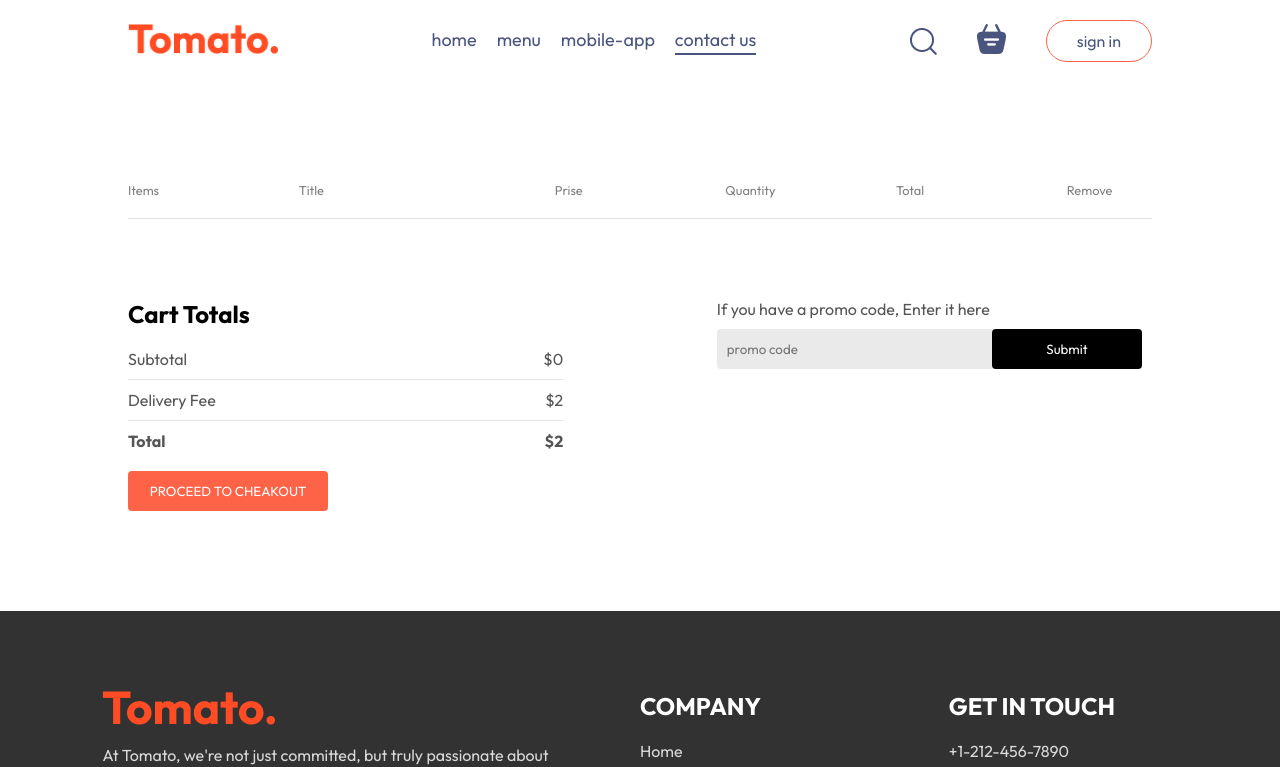
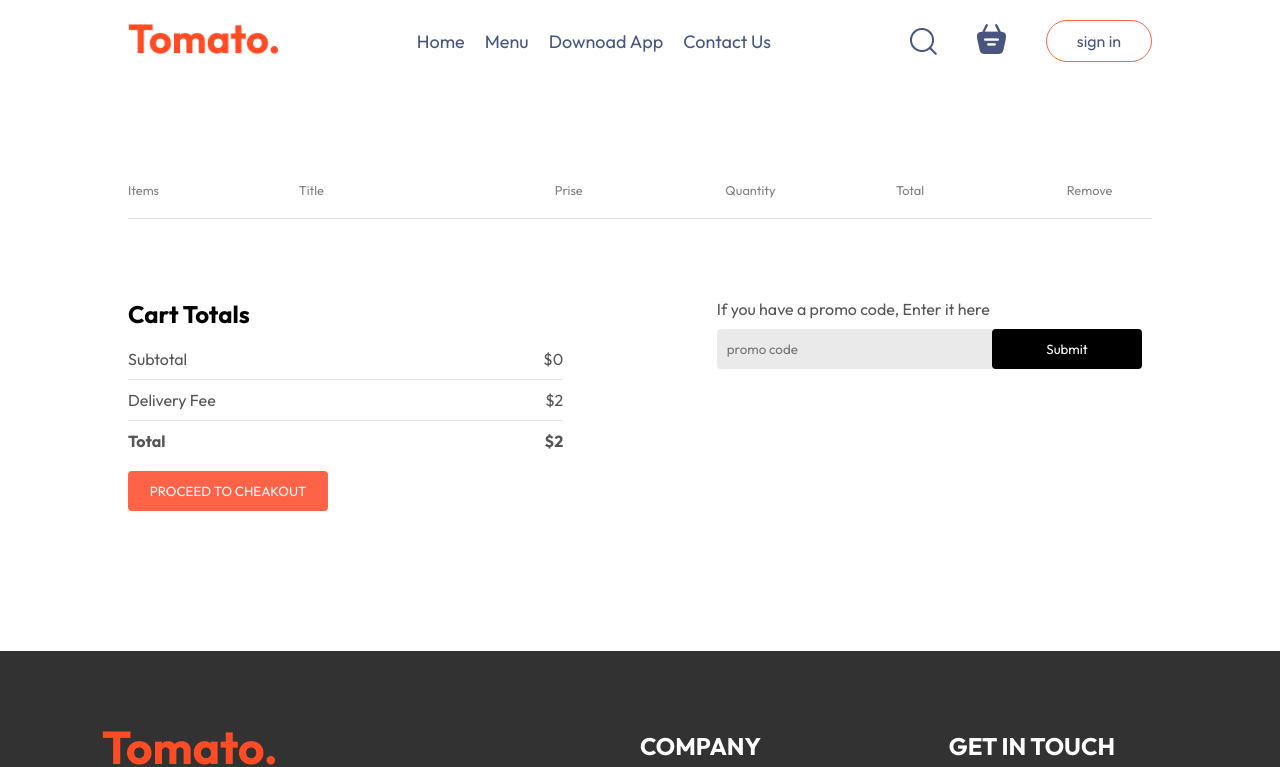
Before and after one commit to DanielFilimonov/Tomato-project, a React (Create React App) app: page /cart#contact-us in a window 1280 px wide. Shown: the top 767 px of the page. Built offline with nearby package versions, Linux system fonts and the light colour scheme.

Commit message:
Версия до react-intersection-observer

```diff
--- a/src/App.jsx
+++ b/src/App.jsx
@@ -5,12 +5,13 @@ import Cart from "./pages/Cart/Cart";
 import Home from "./pages/Home/Home";
 
 import { useEffect, useState } from "react";
-import { Routes, Route } from "react-router-dom";
+import { Routes, Route, useLocation } from "react-router-dom";
 
 const App = () => {
 	const [showLogin, setShowLogin] = useState(false);
 	const [activeSection, setActiveSection] = useState("menu");
 
+    const { hash } = useLocation();
 
 
 	useEffect(() => {
@@ -19,19 +20,26 @@ const App = () => {
 		const observer = new IntersectionObserver(
 			(entries) => {
 				entries.forEach((entry) => {
-					if (entry.isIntersecting) {
-						setActiveSection(entry.target.id);
+                    if (entry.isIntersecting) {
+                        const newSection = entry.target.id;
+                        setActiveSection(newSection);
+
+                        const newHash = `#${newSection}`;
+
+						if (window.location.hash !== newHash) {
+							window.history.replaceState(null, "", newHash);
+						}
 					}
 				});
 			},
 			{
-				threshold: 0.5,
-				rootMargin: "-40px 0px 0px 0px",
+				threshold: 0.8,
+				// rootMargin: "-40px 0px 0px 0px",
 			}
 		);
 
 		sections.forEach((section) => observer.observe(section));
-	}, []);
+	}, [hash]);
 
 	return (
 		<>
--- a/src/components/AppDownload/AppDownload.css
+++ b/src/components/AppDownload/AppDownload.css
@@ -1,9 +1,15 @@
 .app-download {
 	margin: auto auto;
-	margin-top: 100px;
+	margin-top: 140px;
 	font-size: max(3vw, 20px);
 	text-align: center;
 	font-weight: 500;
+}
+
+.app-download h3 {
+    font-size: max(3vw, 20px);
+    text-align: center;
+    font-weight: 500;
 }
 
 .app-download-platforms {
@@ -21,3 +27,27 @@
 .app-download-platforms img:hover{
  transform: scale(1.05);
 }
+
+.app-download__text {
+    padding-top: 25px;
+    font-size: 16px;
+    max-width: 60%;
+    margin: 0 auto;
+    color: #676767;
+    font-weight: 400;
+}
+@media (max-width: 1000px) {
+    .app-download__text {
+        max-width: 80%;
+    }
+
+    .app-download h3 {
+        font-size: 26px;
+    }
+}
+
+@media (max-width: 650px) {
+    .app-download__text {
+        max-width: 100%;
+    }
+}
--- a/src/components/AppDownload/AppDownload.jsx
+++ b/src/components/AppDownload/AppDownload.jsx
@@ -4,8 +4,13 @@ import { assets } from '../../assets/assets';
 const AppDownload = () => {
   return (
 		<div className="app-download section" id="mobile-app">
-			<p>
+			<h3>
 				For Better Experience Download <br /> Tomato App
+			</h3>
+			<p className="app-download__text">
+				Install our convenient app for instant ordering of delicious
+				food right on your device. Download the app now and enjoy quick
+				and easy orders from the comfort of your home or office.
 			</p>
 			<div className="app-download-platforms">
 				<img src={assets.play_store} alt="" />
--- a/src/components/Footer/Footer.css
+++ b/src/components/Footer/Footer.css
@@ -7,7 +7,7 @@
   gap: 20px;
   padding: 20px 8vw;
   padding-top: 80px;
-  margin-top: 100px;
+  margin-top: 140px;
 
 }
 
--- a/src/components/Navbar/Navbar.jsx
+++ b/src/components/Navbar/Navbar.jsx
@@ -1,11 +1,24 @@
 import { useSelector } from "react-redux";
-import { Link } from "react-router-dom";
+import { useEffect } from "react";
+import { Link, useLocation } from "react-router-dom";
 import { assets } from "../../assets/assets";
 import "./Navbar.css";
 
 const Navbar = ({ setShowLogin, activeSection }) => {
+	const cart = useSelector((state) => state.cart);
 
-	const cart = useSelector((state) => state.cart);
+	const location = useLocation();
+	const hash = location.hash;
+	const isAtHomePage = location.pathname === "/";
+
+	useEffect(() => {
+		if (hash) {
+			const element = document.querySelector(hash);
+			if (element) {
+				element.scrollIntoView({ behavior: "smooth" });
+			}
+		}
+	}, [hash]);
 
 	const divDotClass = Object.keys(cart).length > 0 ? "dot" : "";
 
@@ -15,43 +28,37 @@ const Navbar = ({ setShowLogin, activeSection }) => {
 				<img src={assets.logo} alt="" className="logo" />{" "}
 			</Link>
 			<ul className="navbar-menu">
-				<Link to="/">
-					<li
-						className={`menu-item ${
-							activeSection === "home" ? "actigte" : ""
-						}`}
-					>
-						<a className="menu-item-link" href="#home">
-							home
-						</a>
-					</li>
-				</Link>
 				<li
-					className={`menu-item ${
-						activeSection === "menu" ? "active" : ""
+					className={`${
+						isAtHomePage && activeSection === "home" ? "active" : ""
 					}`}
 				>
-					<a className="menu-item-link" href="#menu">
-						menu
-					</a>
+					<Link to="/#home">Home</Link>
 				</li>
 				<li
-					className={`menu-item ${
-						activeSection === "mobile-app" ? "active" : ""
+					className={`${
+						isAtHomePage && activeSection === "menu" ? "active" : ""
 					}`}
 				>
-					<a className="menu-item-link" href="#mobile-app">
-						mobile-app
-					</a>
+					<Link to="/#menu">Menu</Link>
 				</li>
 				<li
-					className={`menu-item ${
-						activeSection === "contact-us" ? "active" : ""
+					className={`${
+						isAtHomePage && activeSection === "mobile-app"
+							? "active"
+							: ""
 					}`}
 				>
-					<a className="menu-item-link" href="#contact-us">
-						contact us
-					</a>
+					<Link to="/#mobile-app">Downoad App</Link>
+				</li>
+				<li
+					className={`${
+						isAtHomePage && activeSection === "contact-us"
+							? "active"
+							: ""
+					}`}
+				>
+					<Link to="/#contact-us">Contact Us</Link>
 				</li>
 			</ul>
 			<div className="navbar-right">
--- a/src/pages/Cart/Cart.jsx
+++ b/src/pages/Cart/Cart.jsx
@@ -17,7 +17,7 @@ const Cart = () => {
 	};
 
 	return (
-		<div className="cart">
+		<div className="cart" id="cart">
 			<div className="cart-items">
 				<div className="cart-items-title">
 					<p>Items</p>
```
